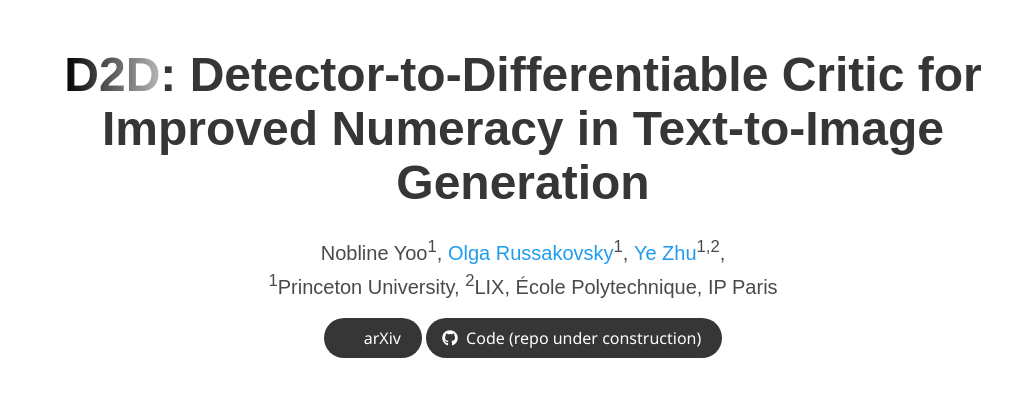
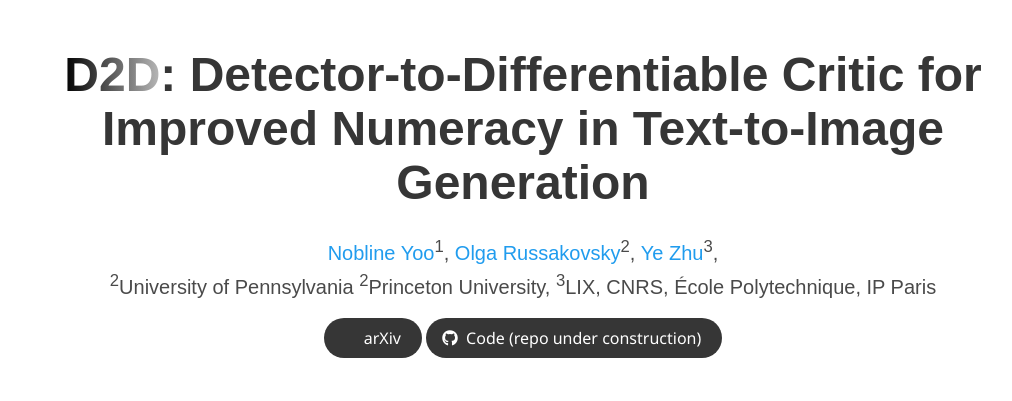
Before and after one commit to nobliney/d2d, a plain HTML site: page index.html in a window 1280 px wide. Shown: the top 401 px of the page, without its empty margins (117-1129 px from the left). Drawn offline with nearby package versions, Linux system fonts and the light colour scheme; some icons are missing; a web font is replaced by a local one.

Commit message:
update author link and affiliation

```diff
--- a/index.html
+++ b/index.html
@@ -103,19 +103,20 @@
           <div class="is-size-5 publication-authors">
             <span class="author-block">
               <!-- <a href="https://nobliney.github.io">Nobline Yoo</a><sup>1</sup>,</span> -->
-               Nobline Yoo<sup>1</sup>,
+               <a href="https://nobliney.github.io/">Nobline Yoo</a><sup>1</sup>,
             </span>
             <span class="author-block">
-              <a href="https://www.cs.princeton.edu/~olgarus/">Olga Russakovsky</a><sup>1</sup>,
+              <a href="https://www.cs.princeton.edu/~olgarus/">Olga Russakovsky</a><sup>2</sup>,
             </span>
              <span class="author-block">
-              <a href="https://l-yezhu.github.io/">Ye Zhu</a><sup>1,2</sup>,
+              <a href="https://l-yezhu.github.io/">Ye Zhu</a><sup>3</sup>,
             </span>
           </div>
 
           <div class="is-size-5 publication-authors">
-            <span class="author-block"><sup>1</sup>Princeton University,</span>
-            <span class="author-block"><sup>2</sup>LIX, École Polytechnique, IP Paris</span>
+            <span class="author-block"><sup>2</sup>University of Pennsylvania</span>
+            <span class="author-block"><sup>2</sup>Princeton University,</span>
+            <span class="author-block"><sup>3</sup>LIX, CNRS, École Polytechnique, IP Paris</span>
           </div>
 
           <div class="column has-text-centered">
```
